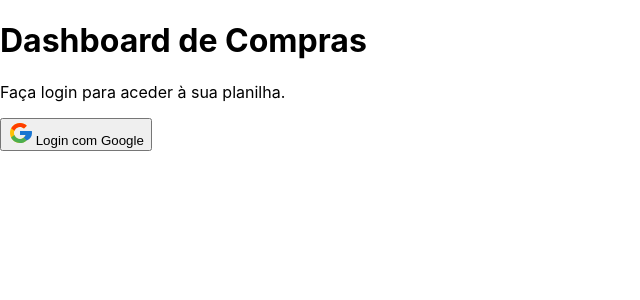
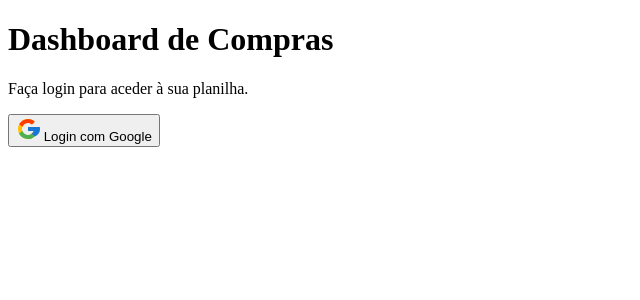
Before and after one commit to UmCavaloSemNome/dashboard_Compras, a React (Create React App) app: page / in a window 1280 px wide. Shown: the top 300 px of the page, without its empty margins (0-640 px from the left). Built offline with nearby package versions, Linux system fonts and the light colour scheme.

Commit message:
Implementa layout moderno com tema escuro

```diff
--- /dev/null
+++ b/postcss.config.js
@@ -0,0 +1,6 @@
+module.exports = {
+  plugins: {
+    tailwindcss: {},
+    autoprefixer: {},
+  },
+}
--- a/src/index.css
+++ b/src/index.css
@@ -1,13 +1,3 @@
-body {
-  margin: 0;
-  font-family: -apple-system, BlinkMacSystemFont, 'Segoe UI', 'Roboto', 'Oxygen',
-    'Ubuntu', 'Cantarell', 'Fira Sans', 'Droid Sans', 'Helvetica Neue',
-    sans-serif;
-  -webkit-font-smoothing: antialiased;
-  -moz-osx-font-smoothing: grayscale;
-}
-
-code {
-  font-family: source-code-pro, Menlo, Monaco, Consolas, 'Courier New',
-    monospace;
-}
+@tailwind base;
+@tailwind components;
+@tailwind utilities;
```
Also changed, not shown: package.json (+8 -2 lines), tailwind.config.js (added, +11 -0 lines), src/App.js (line endings or trailing spaces), 1 other file (tests, documents, lock files or other folders).
